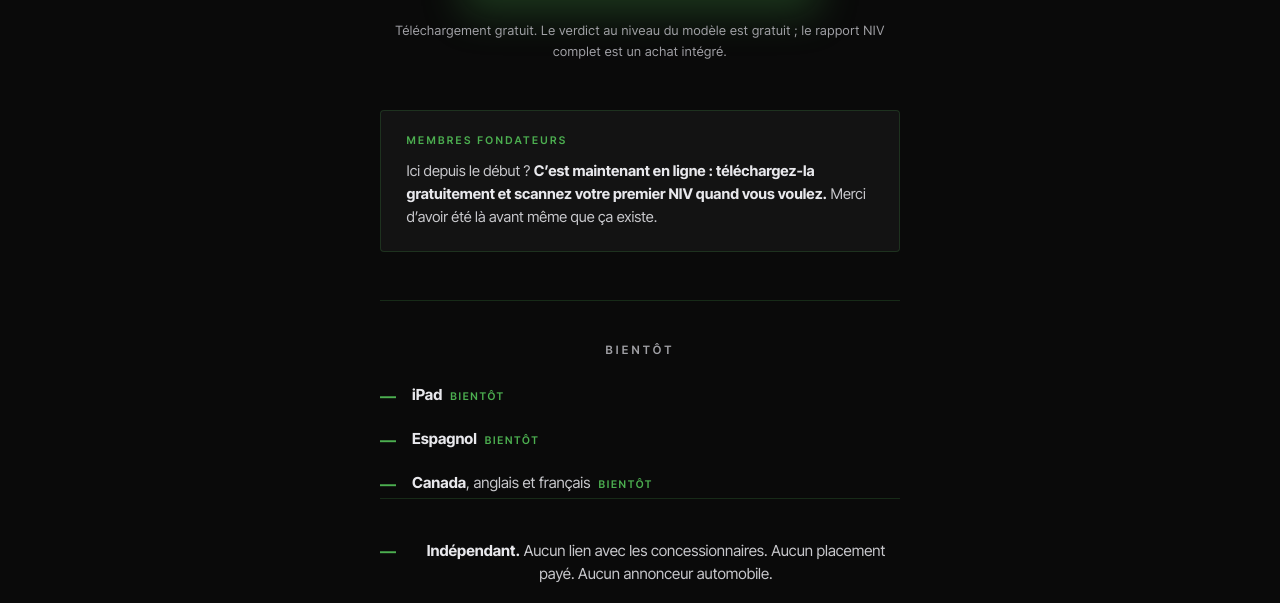
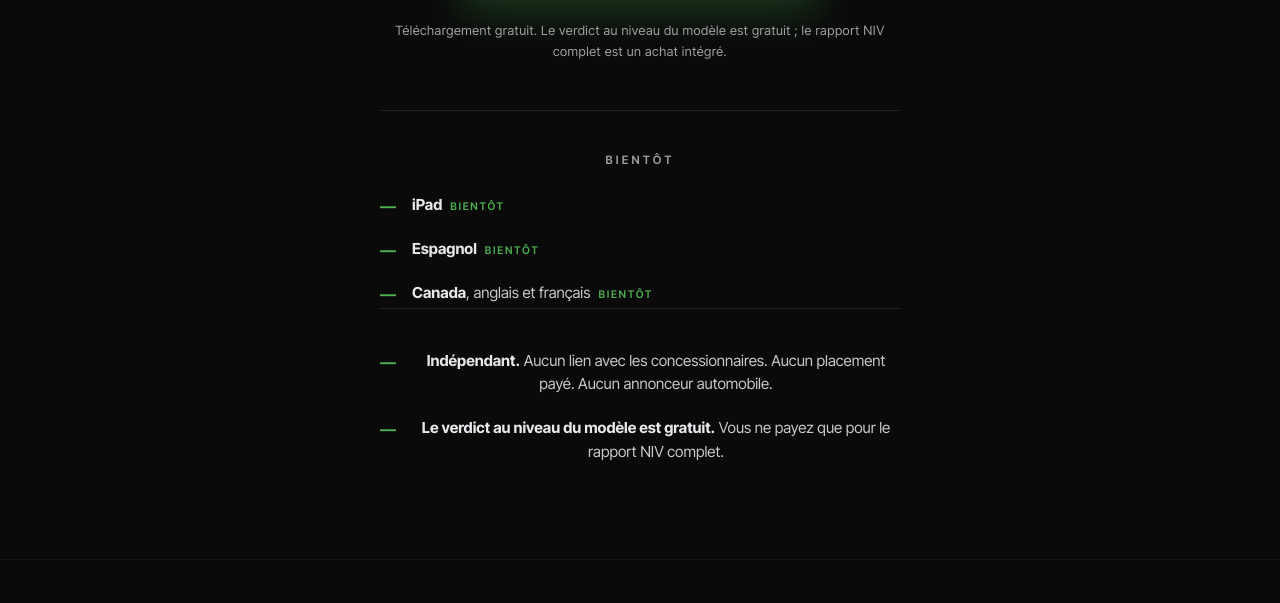
Before and after one commit to lysverdan/yescarnocar, a plain HTML site: page fr/waitlist.html in a window 1280 px wide. Shown: the part 854-1457 px from the top of the page. Drawn offline with nearby package versions, Linux system fonts and the light colour scheme.

Commit message:
Remove all founding-member / founding-price language (waitlist EN/ES/FR + llms)
Co-Authored-By: Claude Opus 4.8 <noreply@anthropic.com>
Claude-Session: https://claude.ai/code/session_01L9cixXDGDFvVTYkQKdC132

```diff
--- a/fr/waitlist.html
+++ b/fr/waitlist.html
@@ -246,26 +246,6 @@
     .appstore-btn svg { width: 20px; height: 20px; fill: currentColor; flex-shrink: 0; }
     .store-btns { display: flex; gap: 0.8rem; flex-wrap: wrap; justify-content: center; }
 
-    /* ── FOUNDING-MEMBER NOTE ── */
-    .founder-note {
-      max-width: 520px;
-      margin: 2.5rem auto 0;
-      background: var(--bg-card);
-      border: 1px solid var(--line);
-      border-radius: 4px;
-      padding: 1.4rem 1.6rem;
-      text-align: left;
-    }
-    .founder-note-label {
-      font-size: 0.66rem;
-      letter-spacing: 0.22em;
-      text-transform: uppercase;
-      color: var(--gold);
-      font-weight: 600;
-      margin-bottom: 0.6rem;
-    }
-    .founder-note-text { font-size: 0.92rem; color: var(--silver-2); line-height: 1.55; }
-    .founder-note-text strong { color: var(--silver); }
 
     /* ── ROADMAP ── */
     .roadmap {
@@ -673,11 +653,6 @@
         </div>
         <p class="waitlist-note" style="margin-top:1.5rem;">Téléchargement gratuit. Le verdict au niveau du modèle est gratuit ; le rapport NIV complet est un achat intégré.</p>
 
-        <div class="founder-note">
-          <div class="founder-note-label">Membres fondateurs</div>
-          <p class="founder-note-text">Ici depuis le début ? <strong>C’est maintenant en ligne : téléchargez-la gratuitement et scannez votre premier NIV quand vous voulez.</strong> Merci d’avoir été là avant même que ça existe.</p>
-        </div>
-
         <div class="roadmap">
           <div class="roadmap-title">Bientôt</div>
           <div class="roadmap-item">
```
Also changed, not shown: es/waitlist.html (+0 -25 lines), waitlist.html (+0 -25 lines), llms-full.txt, llms.txt.
